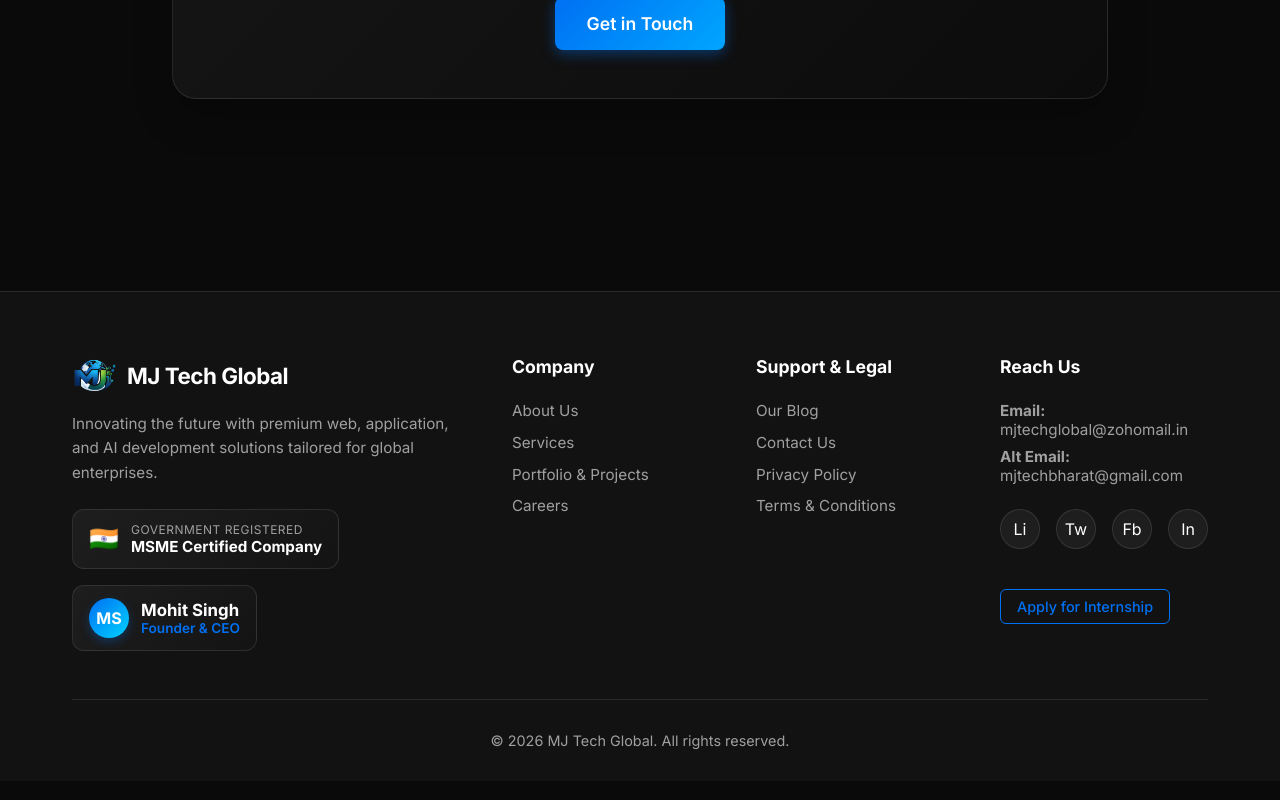
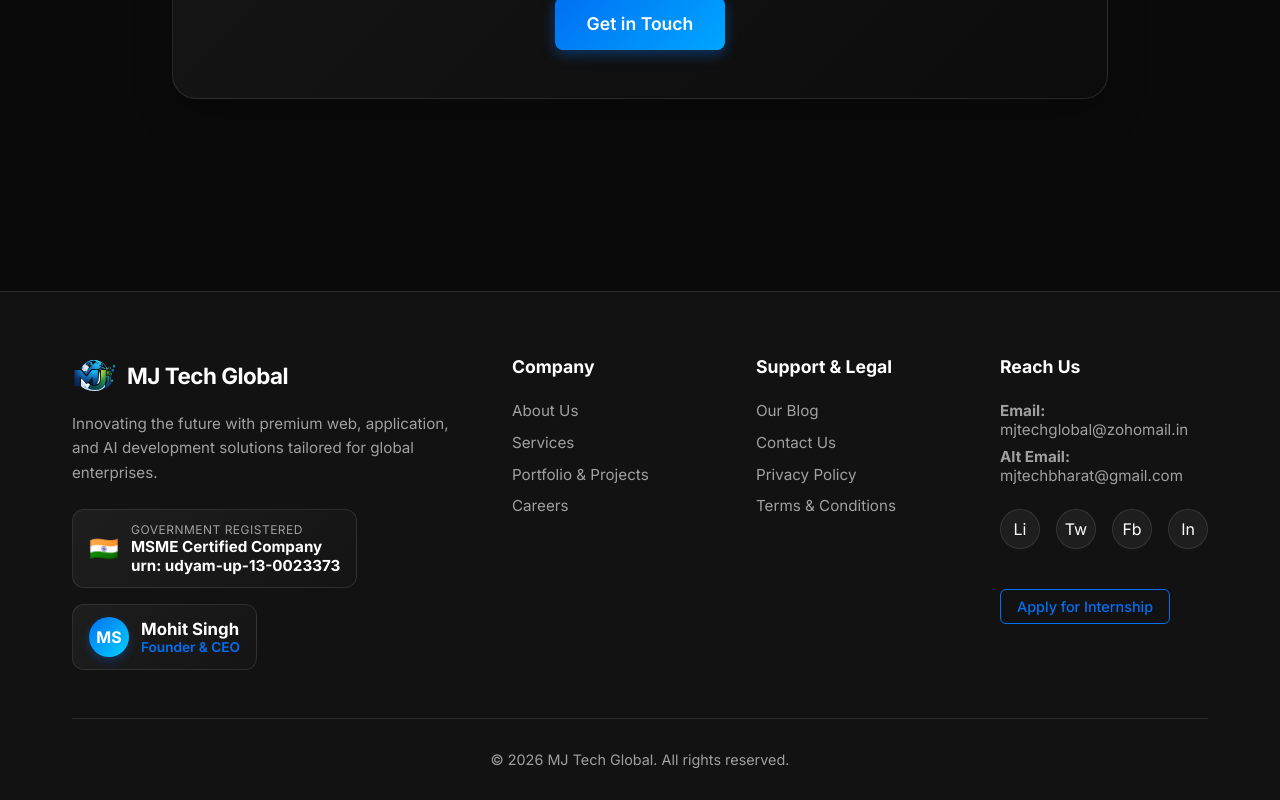
Before and after one commit to mohitsin300-ops/M, a Next.js app: page / in a window 1280 px wide. Shown: the part 2733-3533 px from the top of the page. Built offline with nearby package versions, Linux system fonts and the light colour scheme; no server answers.

Commit message:
Update Footer.js

```diff
--- a/src/components/Footer.js
+++ b/src/components/Footer.js
@@ -21,6 +21,7 @@ export default function Footer() {
                                 <div className="msme-info">
                                     <p className="msme-title">Government Registered</p>
                                     <p className="msme-text">MSME Certified Company</p>
+                                    <p className="msme-text">urn: udyam-up-13-0023373</p>
                                 </div>
                             </div>
 
```
